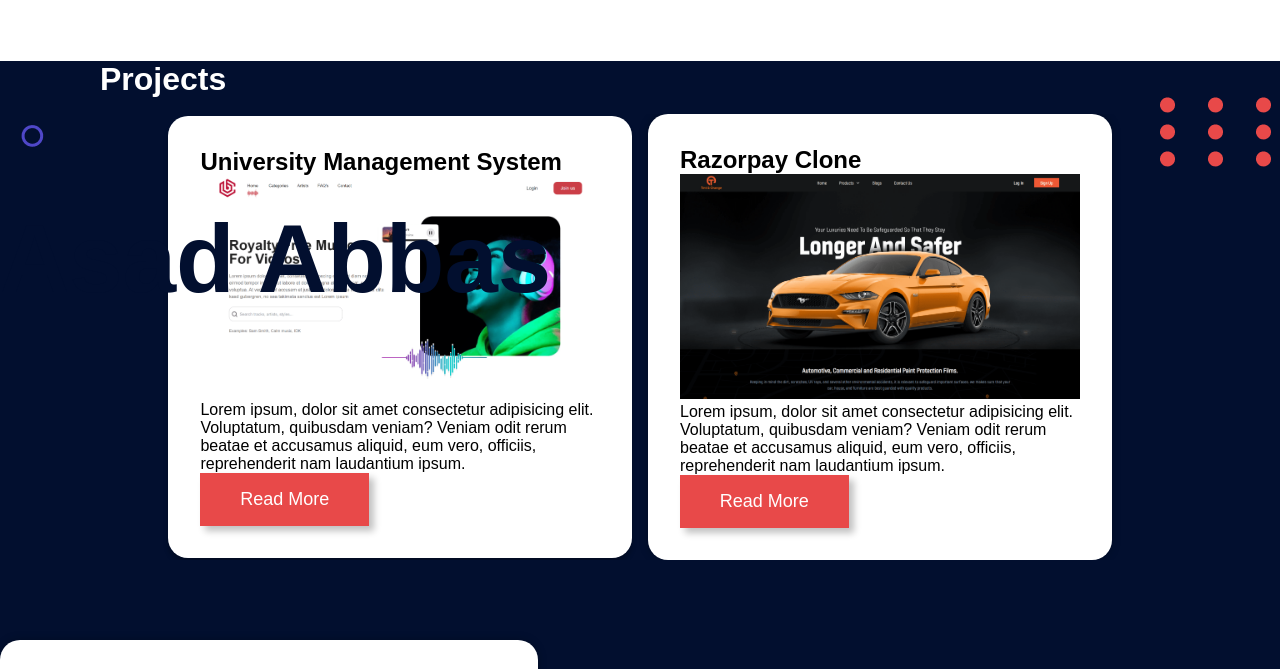
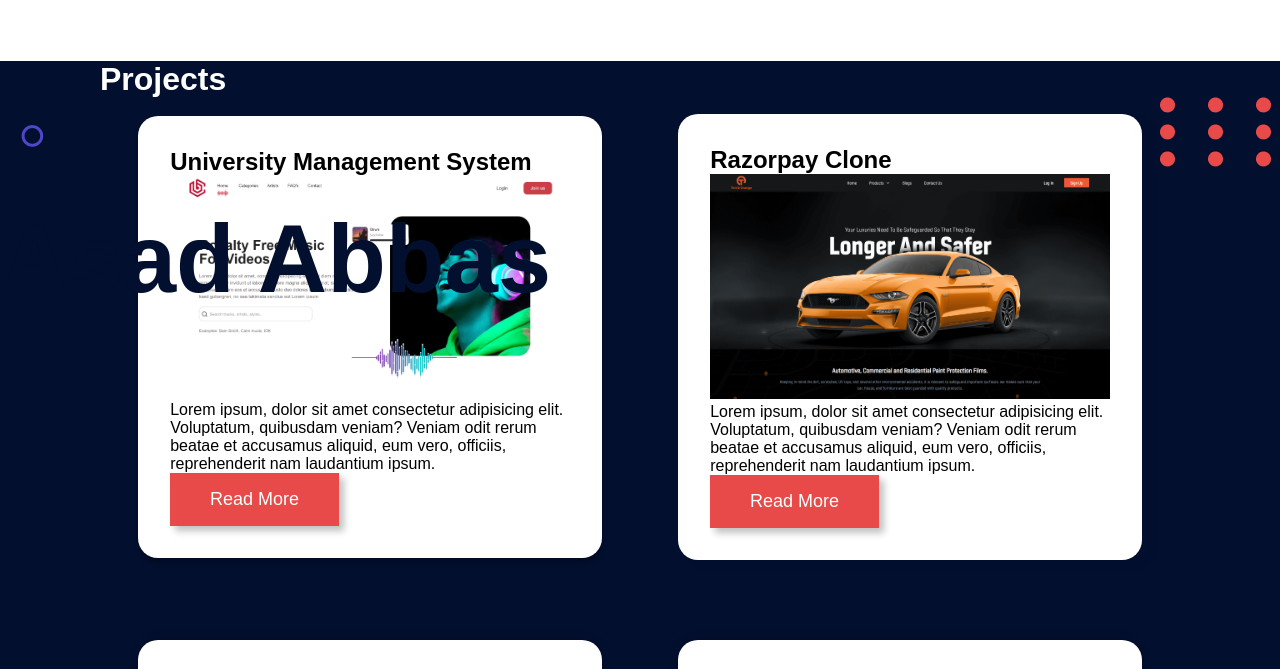
Before and after one commit to Asad-Abbas0009/OWN-PORTFOLIO, a plain HTML site: page index.html in a window 1280 px wide. Shown: the part 622-1291 px from the top of the page. Drawn offline with nearby package versions, Linux system fonts and the light colour scheme; a web font is replaced by a local one.

Commit message:
portfoli0 built

```diff
--- a/style.css
+++ b/style.css
@@ -270,9 +270,8 @@
 
   .project-section{
     display: flex;
-    justify-content: center;
+    justify-content: space-around;
     align-items: center;
-    gap: 1rem;
     flex-wrap: wrap;
     margin-top: 1rem;
   }
@@ -291,7 +290,8 @@
     width: 37%;
     margin: rem;
     padding: 2rem;
-    box-shadow: 0px 0px 10px 0px #0000003f;
+    box-shadow: 10px 5px 5px #020F2F;
+
   }
   .project_3{
     border-radius: 20px;
@@ -318,3 +318,7 @@
   .project-img{
     width: 50%;
   }
+  .project_1:hover{
+    scale: 1.1;
+    transition: 0.5s;
+  }
```
Also changed, not shown: index.html (+2 -2 lines).
